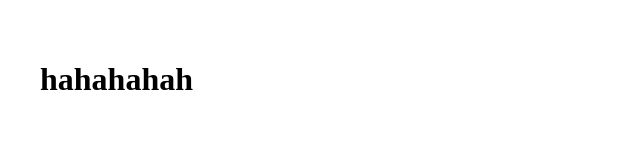
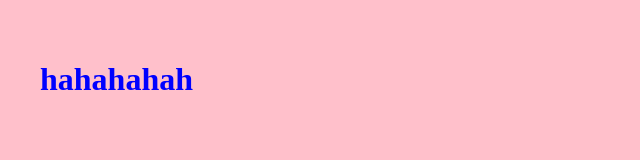
Before and after one commit to mokomolk/Unitest, a plain HTML site: page index.html in a window 1280 px wide. Shown: the whole page, without its empty margins (0-640 px from the left). Drawn offline with Linux system fonts and the light colour scheme.

```diff
--- a/style.css
+++ b/style.css
@@ -1,8 +1,8 @@
 
 body {
   padding: 2rem;
-
+background-color: pink;
 }
-p {
+h1 {
     color: blue;
 }
```
Also changed, not shown: index.html (+2 -1 lines).
